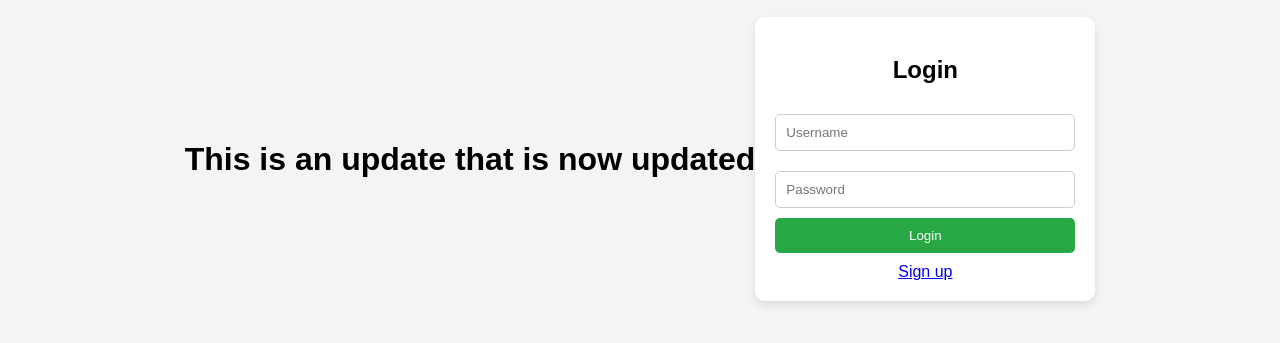
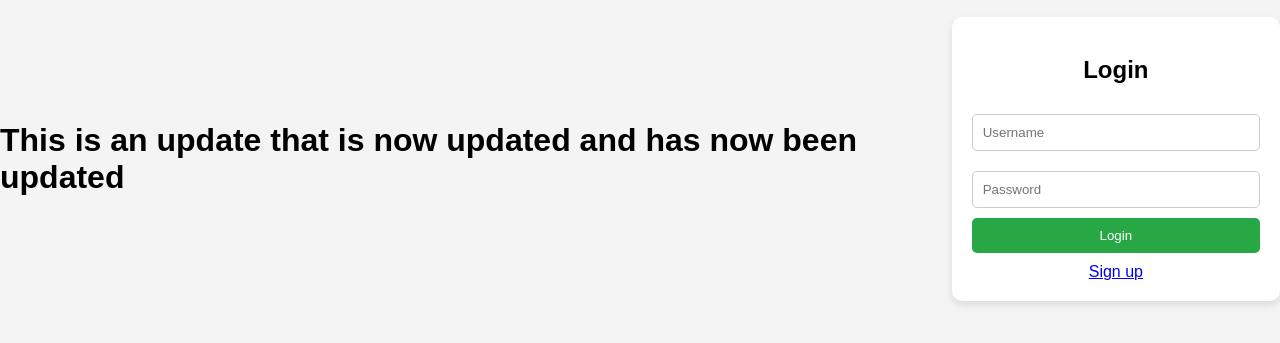
Before and after one commit to loisdesire/my-first-git, a plain HTML site: page index.html in a window 1280 px wide. Shown: the part 241-584 px from the top of the page. Drawn offline with Linux system fonts and the light colour scheme.

Commit message:
Second new update

```diff
--- a/index.html
+++ b/index.html
@@ -4,7 +4,7 @@
     <meta charset="UTF-8">
     <meta name="viewport" content="width=device-width, initial-scale=1.0">
     <title>Login Page</title>
-    <h1> This is an update that is now updated </h1>
+    <h1> This is an update that is now updated and has now been updated </h1>
     <style>
 
         body {
```
